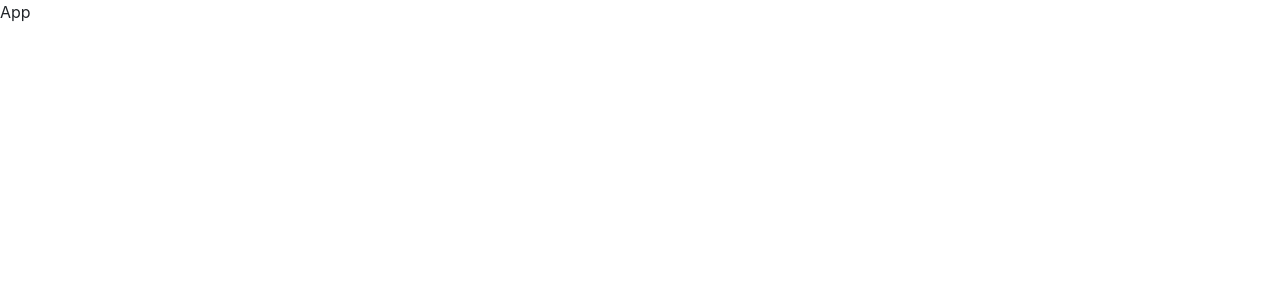
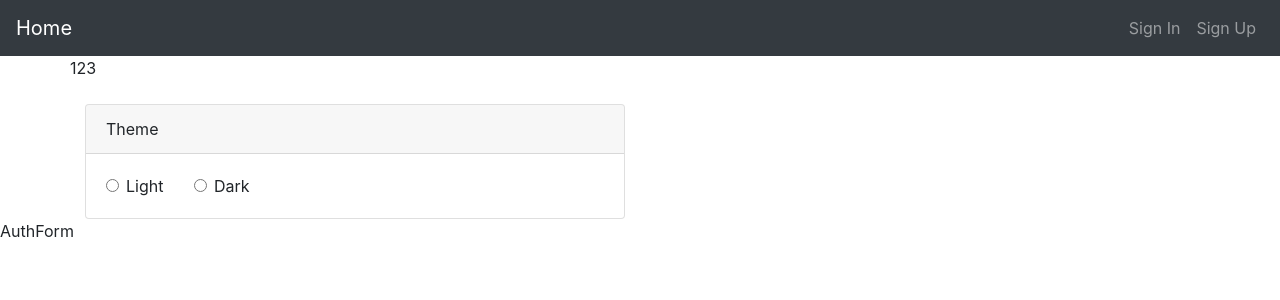
Before and after one commit to kowalevski/lotto-game, a React app: page /signin in a window 1280 px wide. Shown: the top 300 px of the page. Built offline with nearby package versions, Linux system fonts and the light colour scheme; no server answers.

Commit message:
added react-router-dom and created components App, Home

```diff
--- a/package.json
+++ b/package.json
@@ -54,9 +54,11 @@
     "webpack-dev-server": "^3.10.1"
   },
   "dependencies": {
+    "axios": "^0.19.0",
     "bootstrap": "^4.4.1",
     "react": "^16.12.0",
     "react-bootstrap": "^1.0.0-beta.16",
-    "react-dom": "^16.12.0"
+    "react-dom": "^16.12.0",
+    "react-router-dom": "^5.1.2"
   }
 }
--- a/src/components/App.jsx
+++ b/src/components/App.jsx
@@ -1,7 +1,57 @@
-import React from 'react';
+import React, { useEffect } from 'react';
+import { Route } from 'react-router-dom';
+import axios from 'axios';
+import AuthForm from './AuthForm';
+import Home from './Home';
 
 const App = () => {
-  return <div>App</div>;
+  const [user, setUser] = React.useState(null);
+  const token = window.localStorage.getItem('token');
+
+  useEffect(() => {
+    if (user) {
+      return;
+    }
+    axios({
+      method: 'GET',
+      url: 'http://localhost:3000/profile',
+      headers: {
+        Authorization: `Bearer ${token}`
+      }
+    }).then(
+      response => setUser(response.data),
+      () => {
+        window.localStorage.removeItem('token');
+        setUser(null);
+      }
+    );
+  }, [token, user]);
+
+  const handleLogout = () => {
+    window.localStorage.removeItem('token');
+    setUser(null);
+  };
+
+  if (!user && token) {
+    return '...loading user';
+  }
+
+  return (
+    <>
+      <Route
+        path="/"
+        render={() => <Home user={user} logout={handleLogout} />}
+      />
+      <Route
+        path="/signin"
+        render={() => <AuthForm endpoint="signin" onSuccess={setUser} />}
+      />
+      <Route
+        path="/signup"
+        render={() => <AuthForm endpoint="signup" onSuccess={setUser} />}
+      />
+    </>
+  );
 };
 
 export default App;
--- /dev/null
+++ b/src/components/AuthForm.jsx
@@ -0,0 +1,7 @@
+import React from 'react';
+
+const AuthForm = () => {
+  return <div>AuthForm</div>;
+};
+
+export default AuthForm;
--- /dev/null
+++ b/src/components/Home.jsx
@@ -0,0 +1,60 @@
+import React from 'react';
+import {
+  Container,
+  Row,
+  Navbar,
+  Nav,
+  Card,
+  FormCheck,
+  Col
+} from 'react-bootstrap';
+import { Link } from 'react-router-dom';
+import LottoCard from './LottoCard';
+
+const Home = () => {
+  return (
+    <>
+      <Navbar collapseOnSelect expand="lg" bg="dark" variant="dark">
+        <Link to="/" className="navbar-brand">
+          Home
+        </Link>
+        <Navbar.Toggle aria-controls="responsive-navbar-nav" />
+        <Navbar.Collapse className="justify-content-end">
+          <Nav>
+            <Link to="/signin" className="nav-link">
+              Sign In
+            </Link>
+            <Link to="/signup" className="nav-link">
+              Sign Up
+            </Link>
+          </Nav>
+        </Navbar.Collapse>
+      </Navbar>
+      <Container>
+        <Row>
+          <LottoCard />
+        </Row>
+        <br />
+        <Row>
+          <Col md="6">
+            <Card>
+              <Card.Header>Theme</Card.Header>
+              <Card.Body>
+                <Row>
+                  <Col md="2">
+                    <FormCheck type="radio" label="Light" id="light" />
+                  </Col>
+                  <Col md="2">
+                    <FormCheck type="radio" label="Dark" id="dark" />
+                  </Col>
+                </Row>
+              </Card.Body>
+            </Card>
+          </Col>
+        </Row>
+      </Container>
+    </>
+  );
+};
+
+export default Home;
--- /dev/null
+++ b/src/components/LottoCard.jsx
@@ -0,0 +1,7 @@
+import React from 'react';
+
+const LottoCard = () => {
+  return <div>123</div>;
+};
+
+export default LottoCard;
--- a/src/index.jsx
+++ b/src/index.jsx
@@ -1,7 +1,13 @@
 import React from 'react';
 import ReactDOM from 'react-dom';
+import { BrowserRouter as Router } from 'react-router-dom';
 import App from './components/App';
 
 import 'bootstrap/dist/css/bootstrap.min.css';
 
-ReactDOM.render(<App />, document.getElementById('app'));
+ReactDOM.render(
+  <Router>
+    <App />
+  </Router>,
+  document.getElementById('app')
+);
```
Also changed, not shown: 1 other file (tests, documents, lock files or other folders).
